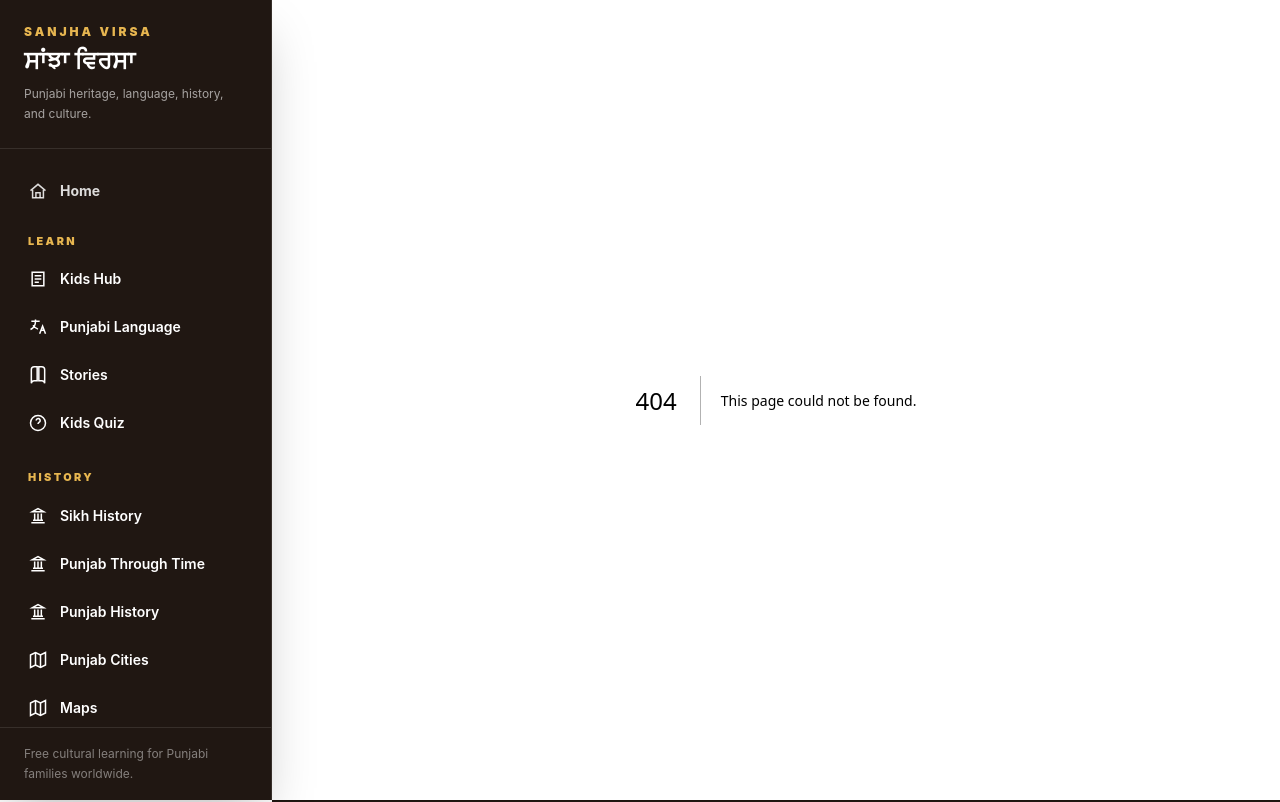
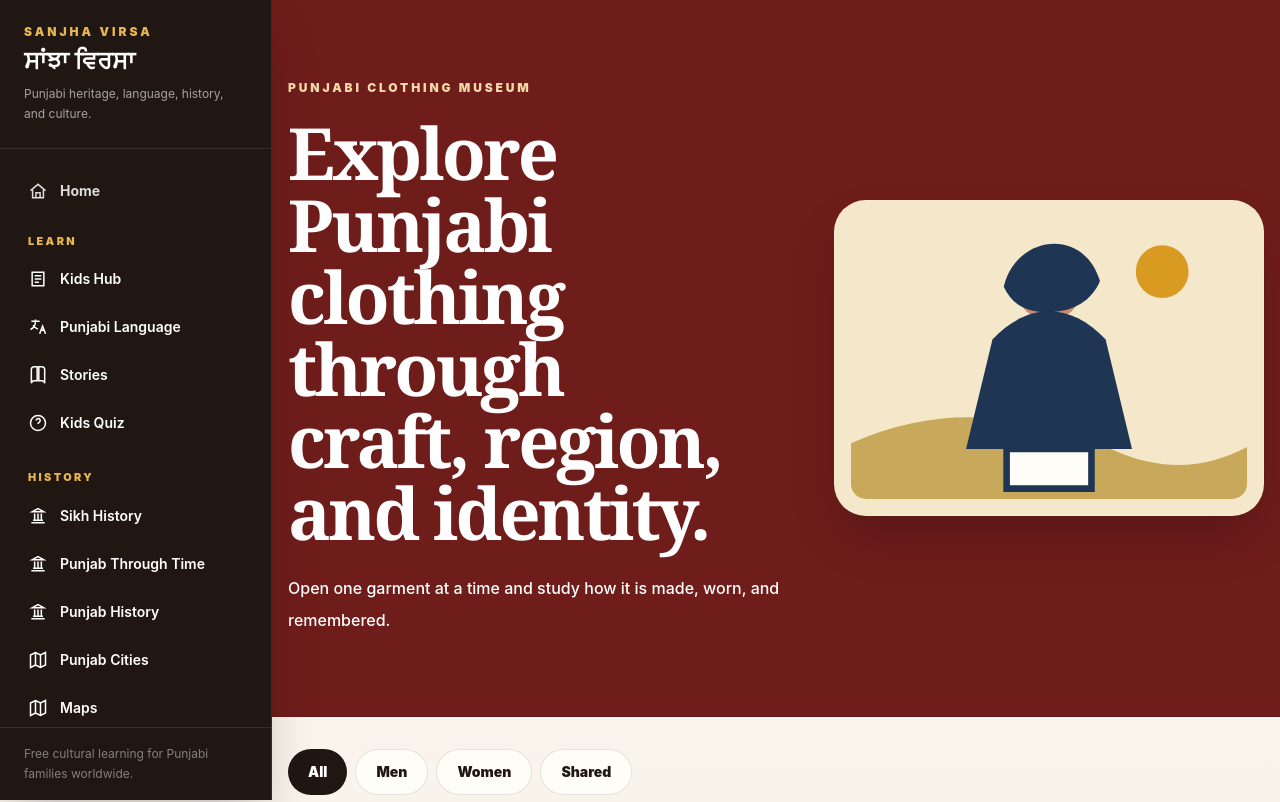
Before and after one commit to Gagan8atwal/sanjha-virsa, a Next.js app: page /clothing in a window 1280 px wide. Before the commit this address had no page. Shown: the top 802 px of the page. Built offline with nearby package versions, Linux system fonts and the light colour scheme.

Commit message:
Add Punjabi Clothing Museum route

```diff
--- /dev/null
+++ b/app/clothing/page.tsx
@@ -0,0 +1,5 @@
+import PunjabiClothingMuseum from '../../components/PunjabiClothingMuseum';
+
+export default function ClothingPage() {
+  return <PunjabiClothingMuseum />;
+}
```
